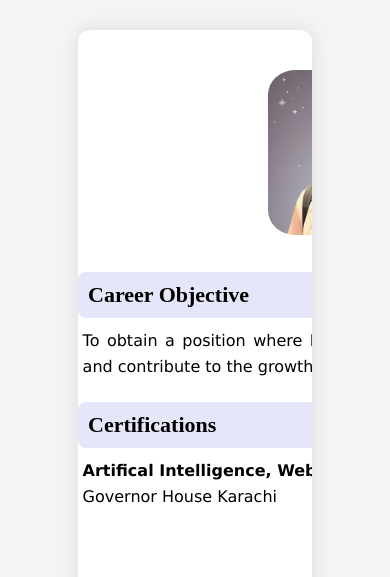
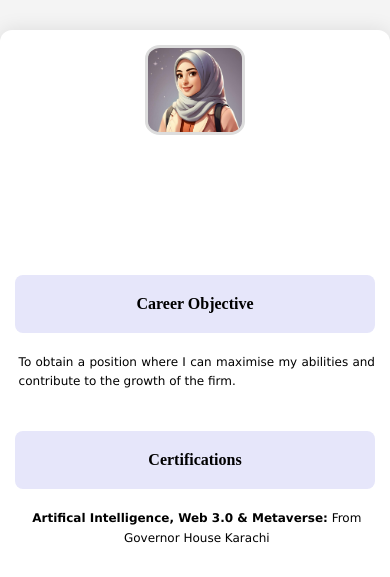
Before and after one commit to MehjabinKhan/Static_Interactive_Resume, a plain HTML site: page index.html in a window 390 px wide. Shown: the top 577 px of the page. Drawn offline with Linux system fonts and the light colour scheme.

Commit message:
Update design.css

```diff
--- a/design.css
+++ b/design.css
@@ -3,12 +3,14 @@
     padding: 0;
     box-sizing: border-box;
 }
+
 body {
-  font-family:'Lucida Sans', 'Lucida Sans Regular', 'Lucida Grande', 'Lucida Sans Unicode', Geneva, Verdana, sans-serif;
-  background-color: #f4f4f4;
-  margin: 0;
-  padding: 0;
+    font-family: 'Lucida Sans', 'Lucida Sans Regular', 'Lucida Grande', 'Lucida Sans Unicode', Geneva, Verdana, sans-serif;
+    background-color: #f4f4f4;
+    margin: 0;
+    padding: 0;
 }
+
 .resume-container {
     display: flex;
     background-color: white;
@@ -17,12 +19,14 @@ body {
     border-radius: 12px;
     box-shadow: 0 0 20px rgba(0, 0, 0, 0.1);
     overflow: hidden;
+    flex-wrap: wrap;
 }
-.left-section {
+
+.left-side {
     background-color: white;
-    color: white;
+    color: black;
     padding: 30px;
-    width: 20%;
+    width: 40%;
     text-align: center;
     border-right: 3px solid black;
     display: flex;
@@ -30,20 +34,21 @@ body {
     justify-content: center;
     align-items: center;
 }
+
 .profile-picture {
-    width: 180px;
-    height: 165px;
-    margin-top: 40px;
-    margin-left: 190px;
-    margin-right: 90px;
+    width: 270px;
+    height: 280px;
+    margin-top: 0px;
+    margin-left: auto;
+    margin-right: auto;
     border-radius: 15%;
-    border: 3px;
-    margin-bottom: 10px;
+    border: 3px solid #ddd;
+    margin-bottom: 120px;
     object-fit: cover;
-    justify-content: center;
 }
 
-section{
+
+section {
     margin-bottom: 20px;
 }
 
@@ -53,7 +58,7 @@ h1 {
     text-align: center;
 }
 
-p{
+p {
     font-size: 16px;
     line-height: 1.6;
     color: black;
@@ -61,33 +66,25 @@ p{
 
 h3 {
     font-family: 'Times New Roman', Times, serif;
-    background-color:lavender;
-    padding-top: 20px;
-    padding-left: 20px;
-    padding-right: 20px;
-    padding-bottom: 20px;
+    background-color: lavender;
+    padding: 20px;
     font-size: 22px;
-    padding: 10px;
-    margin: 20px 0 10px;
+    margin: 20px 0;
     border-radius: 8px;
-    margin-top: 5%;
-    margin-bottom: 10px;
-    inset {border-style: inset;}
-    border-width: medium;
 }
+
 ul li {
-     margin-bottom: 8px;
-     font-size: 16px;
+    margin-bottom: 8px;
+    font-size: 16px;
 }
 
 ul {
-
     padding-left: 20px;
 }
 
 .right-section {
     padding: 30px;
-    width: 150%;
+    width: 60%; /* Changed from 80% to 60% */
     background-color: lightgoldenrodyellow;
 }
 
@@ -101,19 +98,141 @@ a:hover {
 }
 
 button {
-    font-family:'Times New Roman';
+    font-family: 'Times New Roman';
     border-radius: 8px;
-    box-shadow: 0 0 15px ;
+    box-shadow: 0 0 15px rgba(0, 0, 0, 0.2);
     cursor: pointer;
     margin-top: 5px;
     font-size: 18px;
     text-align: center;
     padding: 16px 32px;
     display: inline-block;
-    border: 2px solid;
+    border: 2px solid #333;
     vertical-align: middle;
 }
 
 button:hover {
-    background-color:cornflowerblue;
+    background-color: cornflowerblue;
 }
+
+/* Media Queries for responsiveness */
+
+@media (max-width: 1024px) {
+    .resume-container {
+        max-width: 90%;
+        flex-direction: column;
+    }
+
+    .left-side {
+        width: 100%;
+        border-right: none;
+        padding: 20px;
+    }
+
+    .right-section {
+        width: 100%;
+        padding: 20px;
+    }
+
+    .profile-picture {
+        width: 150px;
+        height: 140px;
+    }
+
+    h1 {
+        font-size: 26px;
+    }
+
+    h3 {
+        font-size: 20px;
+    }
+
+    p {
+        font-size: 14px;
+    }
+
+    button {
+        font-size: 16px;
+        padding: 14px 28px;
+    }
+}
+
+@media (max-width: 768px) {
+    .resume-container {
+        max-width: 100%;
+        padding: 10px;
+    }
+
+    .left-side {
+        width: 100%;
+        border-right: none;
+        padding: 15px;
+    }
+
+    .right-section {
+        width: 100%;
+        padding: 15px;
+    }
+
+    .profile-picture {
+        width: 120px;
+        height: 110px;
+    }
+
+    h1 {
+        font-size: 22px;
+    }
+
+    h3 {
+        font-size: 18px;
+    }
+
+    p {
+        font-size: 14px;
+    }
+
+    button {
+        font-size: 14px;
+        padding: 12px 24px;
+    }
+}
+
+@media (max-width: 480px) {
+    .resume-container {
+        max-width: 100%;
+        padding: 5px;
+    }
+
+    .left-side {
+        width: 100%;
+        border-right: none;
+        padding: 10px;
+    }
+
+    .right-section {
+        width: 100%;
+        padding: 10px;
+    }
+
+    .profile-picture {
+        width: 100px;
+        height: 90px;
+    }
+
+    h1 {
+        font-size: 18px;
+    }
+
+    h3 {
+        font-size: 16px;
+    }
+
+    p {
+        font-size: 12px;
+    }
+
+    button {
+        font-size: 12px;
+        padding: 10px 20px;
+    }
+}
```
